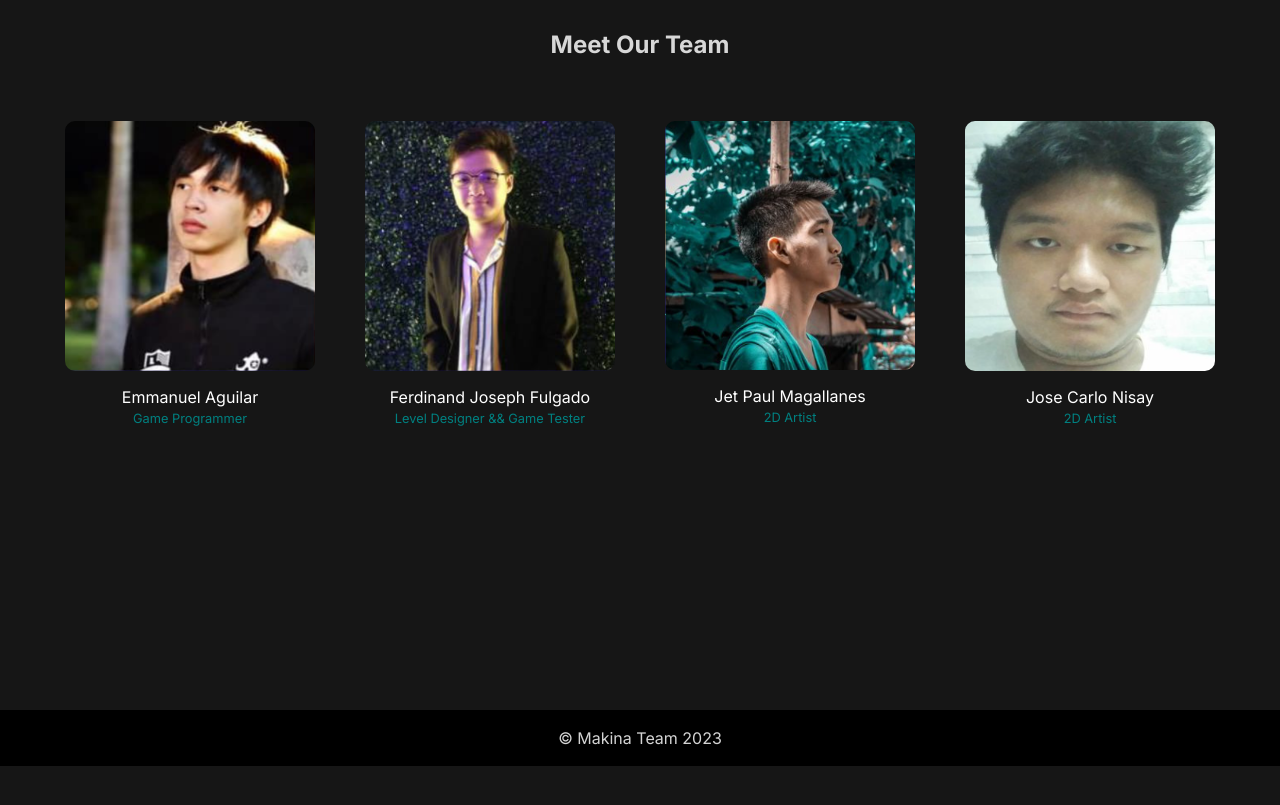
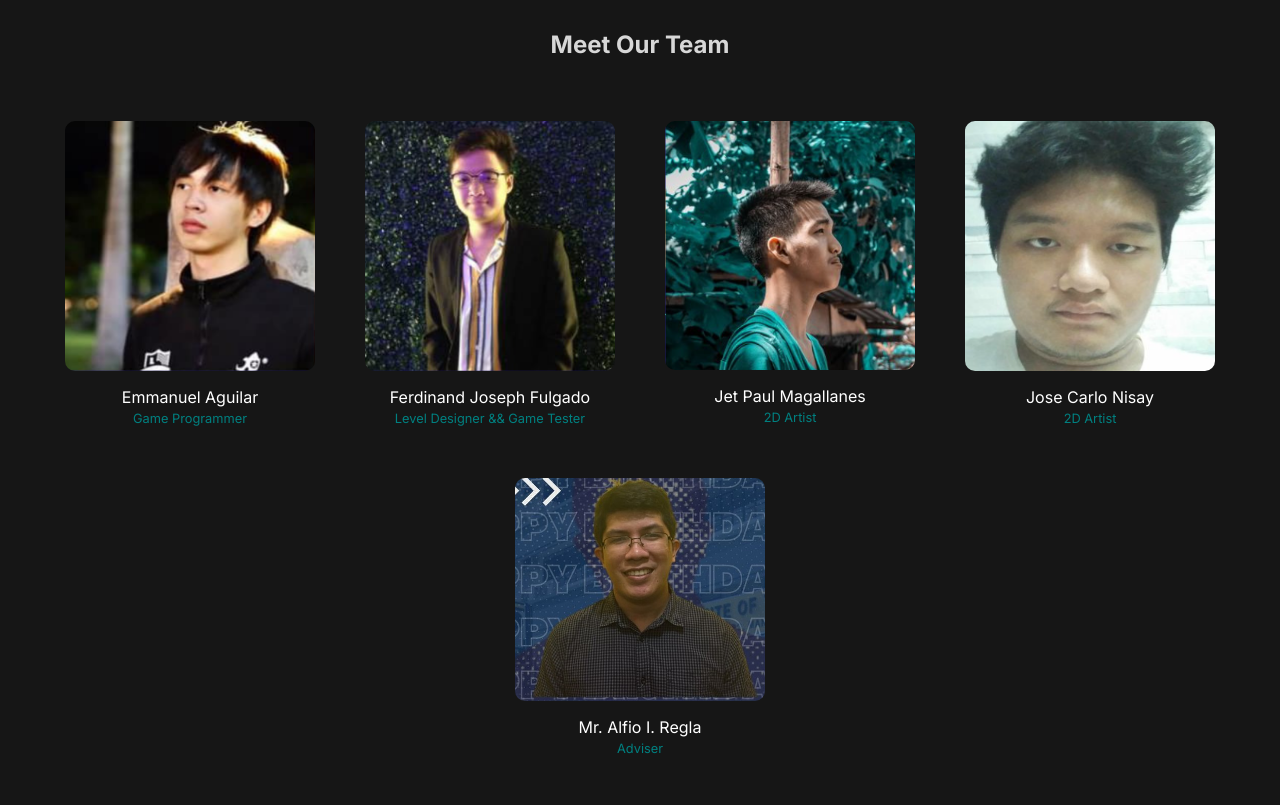
Before and after one commit to namme2316/makina-website, a plain HTML site: page index.html in a window 1280 px wide. Shown: the part 2920-3725 px from the top of the page. Before the commit the page ends 3686 px from the top, so only its background shows below. Drawn offline with Linux system fonts and the light colour scheme.

Commit message:
added sir alfie

```diff
--- a/index.html
+++ b/index.html
@@ -110,6 +110,11 @@
           <p class="name">Jose Carlo Nisay</p>
           <p class="role">2D Artist</p>
         </div>
+        <div class="member--5">
+          <img src="images/alfie.jpg" alt="" />
+          <p class="name">Mr. Alfio I. Regla</p>
+          <p class="role">Adviser</p>
+        </div>
       </div>
     </main>
     <footer>
--- a/style.css
+++ b/style.css
@@ -149,11 +149,19 @@ h2 {
   grid-column: span 6;
   display: flex;
   gap: 50px;
+  flex-wrap: wrap;
+  align-items: center;
+  justify-content: center;
 }
 
 .members p {
   text-align: center;
 }
+
+/* .member--5 {
+  justify-self: center;
+  align-self: center;
+} */
 
 .name {
   color: white;
```
Also changed, not shown: images/alfie.jpg (added).
